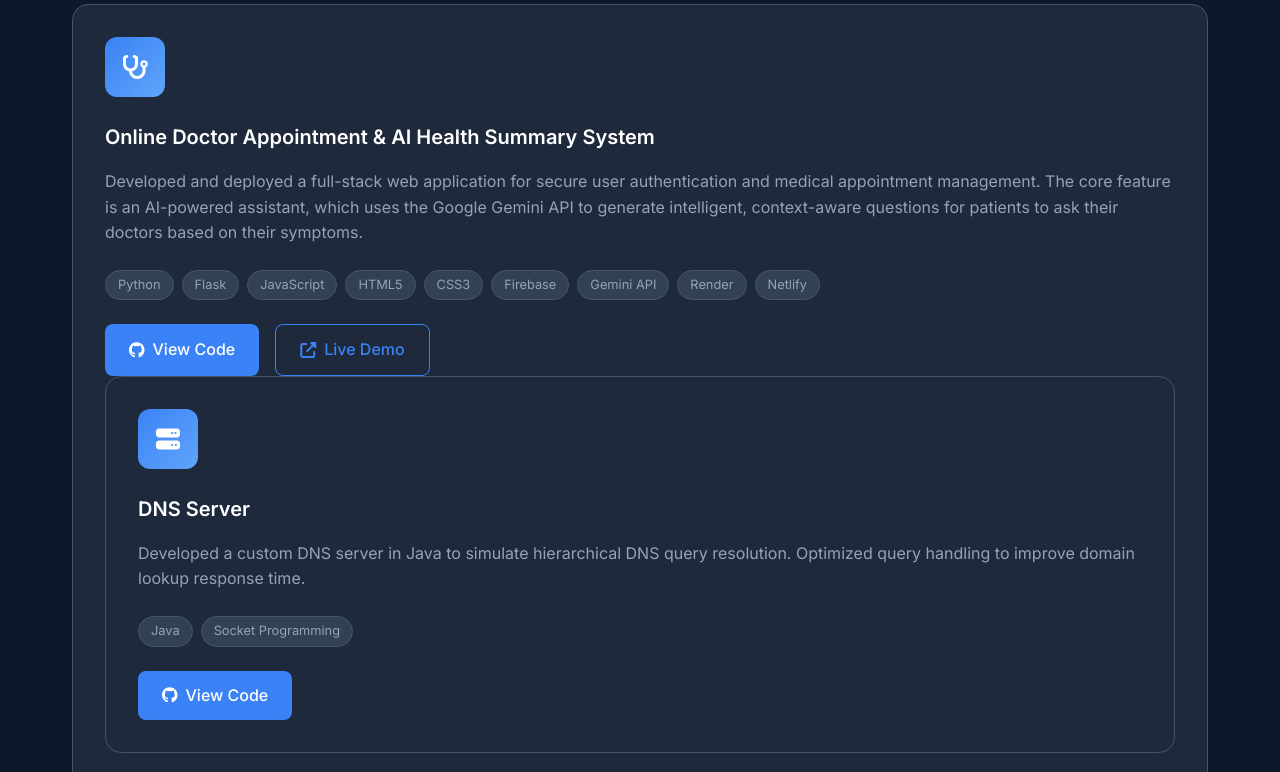
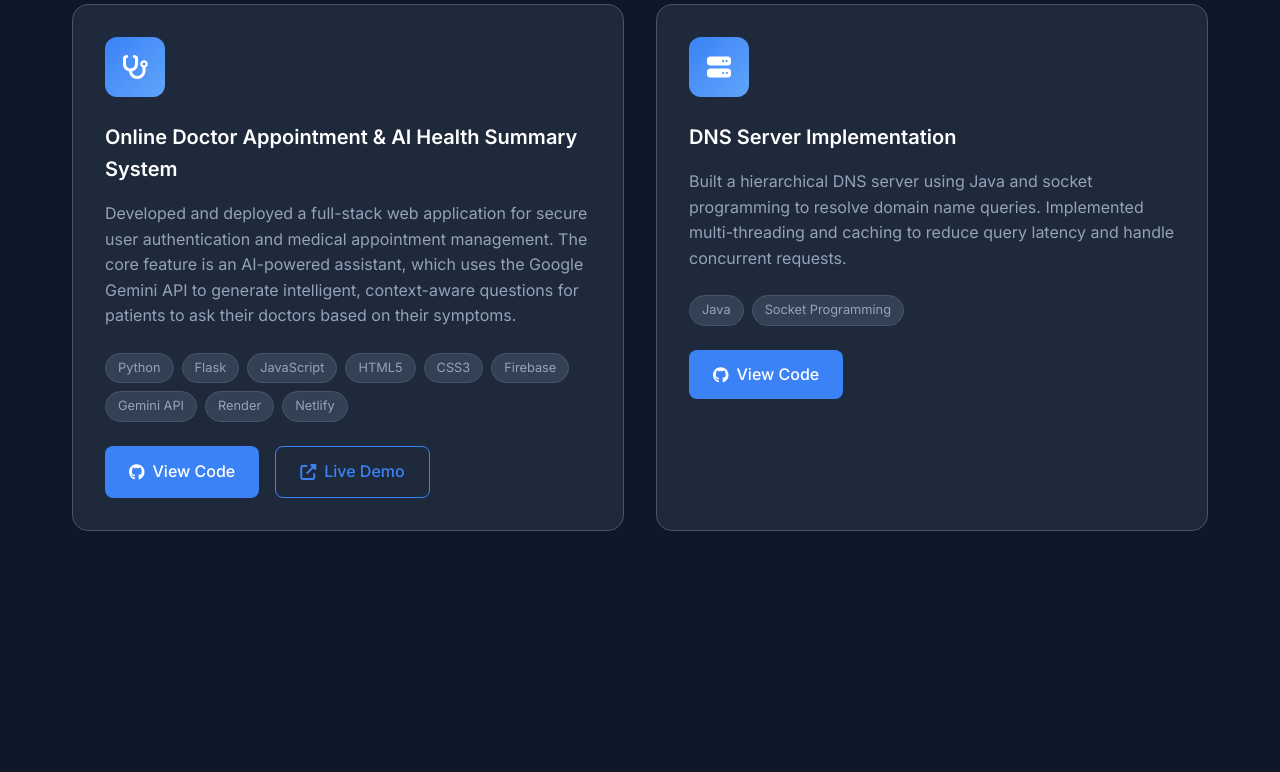
Before and after one commit to Sg-suraj/portfolio, a plain HTML site: page index.html in a window 1280 px wide. Shown: the part 1020-1792 px from the top of the page. Drawn offline with Linux system fonts and the light colour scheme.

Commit message:
Update index.html

```diff
--- a/index.html
+++ b/index.html
@@ -38,12 +38,12 @@
             </a>
         </div>
     </section>
-
 <section id="projects" class="section">
     <div class="section-title">
         <h2>My Projects</h2>
     </div>
     <div class="projects-grid">
+
         <div class="project-card">
             <div class="project-icon">
                 <i class="fas fa-stethoscope"></i>
@@ -65,21 +65,21 @@
                 <a href="https://github.com/Sg-suraj/online-doctor-system" class="btn btn-primary" target="_blank"><i class="fab fa-github"></i> View Code</a>
                 <a href="https://virtual-clinic-app.netlify.app" class="btn btn-secondary" target="_blank"><i class="fas fa-external-link-alt"></i> Live Demo</a>
             </div>
-
-            <div class="project-card">
+        </div> <div class="project-card">
             <div class="project-icon">
                 <i class="fas fa-server"></i>
             </div>
-                <h3>DNS Server</h3>
-                <p>Developed a custom DNS server in Java to simulate hierarchical DNS query resolution. Optimized query handling to improve domain lookup response time.</p>
+            <h3>DNS Server Implementation</h3>
+            <p>Built a hierarchical DNS server using Java and socket programming to resolve domain name queries. Implemented multi-threading and caching to reduce query latency and handle concurrent requests.</p>
             <div class="project-tags">
                 <span class="project-tag">Java</span>
                 <span class="project-tag">Socket Programming</span>
             </div>
             <div class="project-links">
-                    <a href="https://github.com/Sg-suraj" class="btn btn-primary" target="_blank"><i class="fab fa-github"></i> View Code</a>
+                <a href="https://github.com/Sg-suraj/YOUR_DNS_REPO_NAME" class="btn btn-primary" target="_blank"><i class="fab fa-github"></i> View Code</a>
             </div>
         </div>
+
     </div>
 </section>
 
```
Lines whose indentation alone changed are shown as unchanged.
